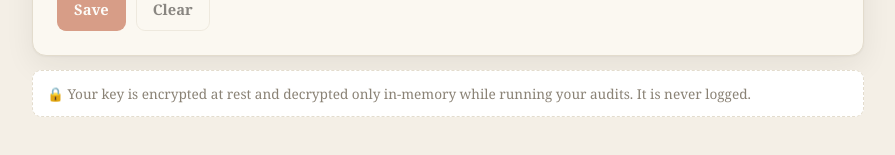
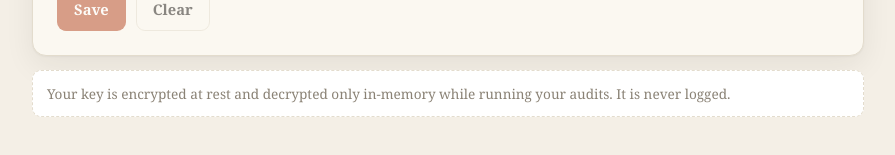
Before and after one commit to iWeslax83/blackbox-agent-accountability, a Next.js app in the folder frontend/: page /app/settings in a window 1280 px wide. Shown: the part 363-518 px from the top of the page, without its empty margins (192-1087 px from the left). Built offline with nearby package versions, Linux system fonts and the light colour scheme; no server answers.

Commit message:
frontend: drop decorative emoji and em dash to match style rules
Minor cleanup found while auditing the dashboard against the landing page's
design rules: settings page had a stray lock emoji, api.ts had an em dash
in a comment.

```diff
--- a/frontend/app/app/settings/page.tsx
+++ b/frontend/app/app/settings/page.tsx
@@ -62,7 +62,7 @@ export default function SettingsPage() {
           {err && <p className="error">{err}</p>}
         </div>
 
-        <p className="notice">🔒 Your key is encrypted at rest and decrypted only in-memory while running your audits. It is never logged.</p>
+        <p className="notice">Your key is encrypted at rest and decrypted only in-memory while running your audits. It is never logged.</p>
       </main>
     </>
   );
--- a/frontend/lib/api.ts
+++ b/frontend/lib/api.ts
@@ -22,6 +22,6 @@ export async function ensureOrg(token: string, name = "My workspace"): Promise<v
   try {
     await apiFetch("/orgs", { token, method: "POST", body: { name } });
   } catch {
-    // Non-fatal — never block sign-in on bootstrap; pages surface their own errors.
+    // Non-fatal: never block sign-in on bootstrap, pages surface their own errors.
   }
 }
```
